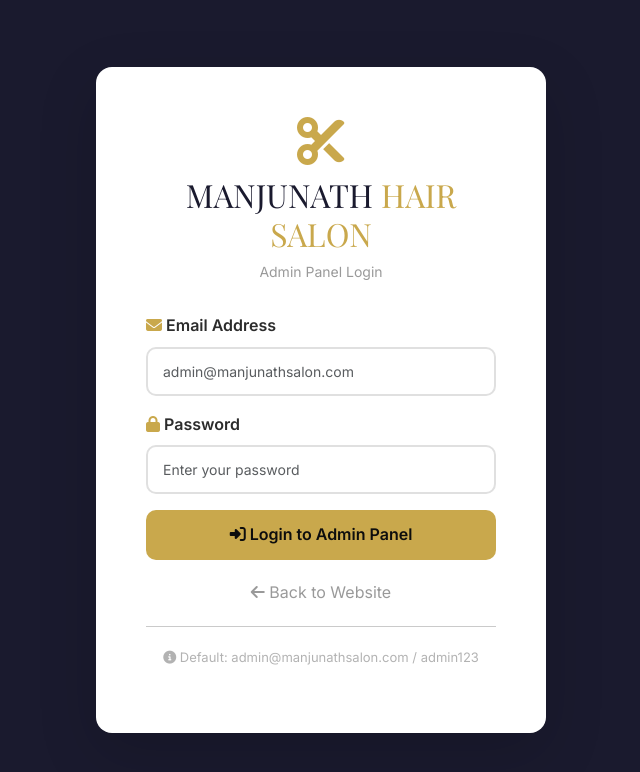
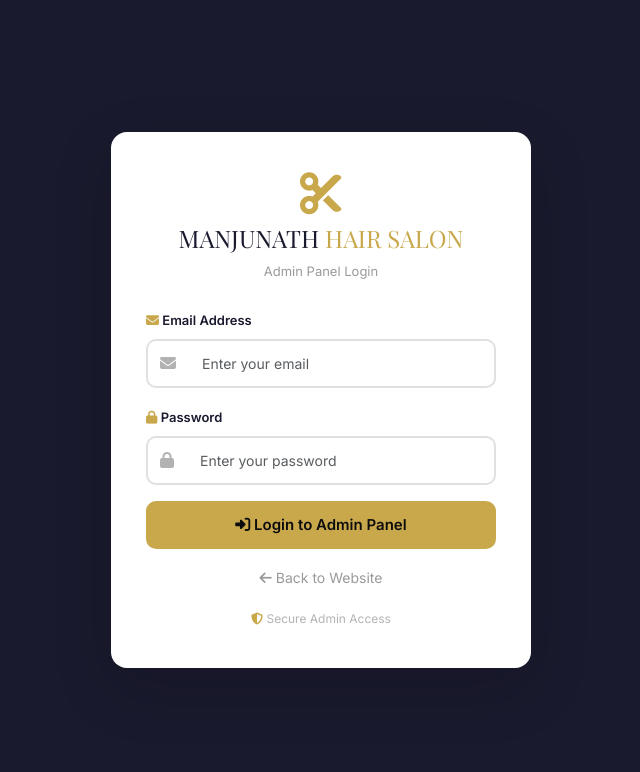
Before and after one commit to hrithik577/salon-ai, a Flask app: page /admin/login in a window 1280 px wide. Shown: the top 772 px of the page, without its empty margins (319-959 px from the left). Run offline with Flask 3, Linux system fonts and the light colour scheme.

Commit message:
Refactor admin login page layout and styles
Updated the admin login page for improved styling and structure.

```diff
--- a/templates/admin_login.html
+++ b/templates/admin_login.html
@@ -2,7 +2,7 @@
 <html lang="en">
 <head>
     <meta charset="UTF-8">
-    <meta name="viewport" content="width=device-width, initial-scale=1.0">
+    <meta name="viewport" content="width=device-width, initial-scale=1.0, maximum-scale=1.0, user-scalable=yes">
     <title>Admin Login - MANJUNATH HAIR SALON</title>
     <link href="https://cdn.jsdelivr.net/npm/bootstrap@5.3.0/dist/css/bootstrap.min.css" rel="stylesheet">
     <link rel="stylesheet" href="https://cdnjs.cloudflare.com/ajax/libs/font-awesome/6.4.0/css/all.min.css">
@@ -19,40 +19,48 @@
         .login-card {
             background: var(--white);
             border-radius: var(--radius);
-            padding: 50px;
+            padding: 40px 35px;
             box-shadow: var(--shadow-hover);
-            max-width: 450px;
+            max-width: 420px;
             width: 100%;
         }
         .login-card .logo {
             text-align: center;
-            margin-bottom: 30px;
+            margin-bottom: 25px;
         }
         .login-card .logo i {
-            font-size: 48px;
+            font-size: 42px;
             color: var(--primary);
         }
         .login-card .logo h2 {
             font-family: 'Playfair Display', serif;
             color: var(--secondary);
-            margin-top: 10px;
+            margin-top: 8px;
+            font-size: 24px;
         }
         .login-card .logo h2 span {
             color: var(--primary);
         }
         .login-card .logo p {
             color: rgba(0,0,0,0.4);
-            font-size: 14px;
+            font-size: 13px;
+            margin-top: 2px;
         }
         .form-control {
             border-radius: 10px;
             padding: 12px 15px;
             border: 2px solid #e0e0e0;
             transition: var(--transition);
+            font-size: 14px;
         }
         .form-control:focus {
             border-color: var(--primary);
             box-shadow: 0 0 0 0.2rem rgba(201, 168, 76, 0.2);
+        }
+        .form-label {
+            font-weight: 600;
+            font-size: 13px;
+            color: var(--secondary);
         }
         .btn-login {
             background: var(--primary);
@@ -63,6 +71,7 @@
             color: var(--dark);
             transition: var(--transition);
             width: 100%;
+            font-size: 15px;
         }
         .btn-login:hover {
             background: var(--primary-dark);
@@ -72,13 +81,57 @@
         .back-link {
             display: block;
             text-align: center;
-            margin-top: 20px;
+            margin-top: 18px;
             color: rgba(0,0,0,0.4);
             text-decoration: none;
             transition: var(--transition);
+            font-size: 14px;
         }
         .back-link:hover {
             color: var(--primary);
+        }
+        .alert {
+            border-radius: 10px;
+            font-size: 13px;
+            padding: 10px 15px;
+        }
+        .input-group-text {
+            background: transparent;
+            border: 2px solid #e0e0e0;
+            border-right: none;
+            border-radius: 10px 0 0 10px;
+            color: rgba(0,0,0,0.3);
+        }
+        .input-group .form-control {
+            border-left: none;
+            border-radius: 0 10px 10px 0;
+        }
+        .input-group .form-control:focus {
+            border-left: none;
+        }
+        .input-group {
+            border-radius: 10px;
+        }
+        .login-footer {
+            margin-top: 20px;
+            text-align: center;
+            font-size: 12px;
+            color: rgba(0,0,0,0.3);
+        }
+        .login-footer i {
+            color: var(--primary);
+        }
+        @media (max-width: 480px) {
+            .login-card {
+                padding: 30px 20px;
+                margin: 15px;
+            }
+            .login-card .logo h2 {
+                font-size: 20px;
+            }
+            .login-card .logo i {
+                font-size: 36px;
+            }
         }
     </style>
 </head>
@@ -96,7 +149,7 @@
                     <div class="alert alert-{{ category }} alert-dismissible fade show" role="alert">
                         <i class="fas fa-{{ 'exclamation-circle' if category == 'danger' else 'check-circle' }}"></i>
                         {{ message }}
-                        <button type="button" class="btn-close" data-bs-dismiss="alert"></button>
+                        <button type="button" class="btn-close" data-bs-dismiss="alert" style="font-size: 12px;"></button>
                     </div>
                 {% endfor %}
             {% endif %}
@@ -104,17 +157,23 @@
 
         <form method="POST" action="{{ url_for('admin_login') }}">
             <div class="form-group mb-3">
-                <label class="form-label fw-semibold">
+                <label class="form-label">
                     <i class="fas fa-envelope" style="color: var(--primary);"></i> Email Address
                 </label>
-                <input type="email" class="form-control" name="email" placeholder="admin@manjunathsalon.com" required>
+                <div class="input-group">
+                    <span class="input-group-text"><i class="fas fa-envelope"></i></span>
+                    <input type="email" class="form-control" name="email" placeholder="Enter your email" required>
+                </div>
             </div>
 
             <div class="form-group mb-3">
-                <label class="form-label fw-semibold">
+                <label class="form-label">
                     <i class="fas fa-lock" style="color: var(--primary);"></i> Password
                 </label>
-                <input type="password" class="form-control" name="password" placeholder="Enter your password" required>
+                <div class="input-group">
+                    <span class="input-group-text"><i class="fas fa-lock"></i></span>
+                    <input type="password" class="form-control" name="password" placeholder="Enter your password" required>
+                </div>
             </div>
 
             <button type="submit" class="btn-login">
@@ -126,10 +185,9 @@
             <i class="fas fa-arrow-left"></i> Back to Website
         </a>
 
-        <hr style="margin: 20px 0;">
-        <p style="text-align: center; font-size: 13px; color: rgba(0,0,0,0.3);">
-            <i class="fas fa-info-circle"></i> Default: admin@manjunathsalon.com / admin123
-        </p>
+        <div class="login-footer">
+            <i class="fas fa-shield-alt"></i> Secure Admin Access
+        </div>
     </div>
 
     <script src="https://cdn.jsdelivr.net/npm/bootstrap@5.3.0/dist/js/bootstrap.bundle.min.js"></script>
```
